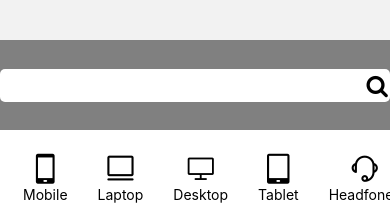
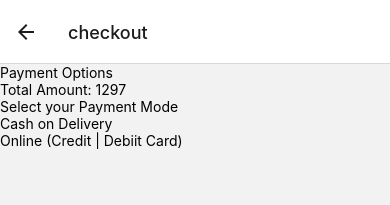
Before and after one commit to Irs444/ShopNex, a React Native app in the folder client/: screen /checkout in a window 390 px wide. Shown: the top 205 px of the page. Built offline with nearby package versions, Linux system fonts and the light colour scheme.

Commit message:
carete checkout page

```diff
--- a/client/App.jsx
+++ b/client/App.jsx
@@ -5,6 +5,7 @@ import { StyleSheet, Text, View } from 'react-native';
 import Home from './screens/Home';
 import ProductDetail from './screens/ProductDetail';
 import Cart from './screens/Cart';
+import Checkout from './screens/Checkout';
 
 
 const Stack = createNativeStackNavigator();
@@ -19,6 +20,7 @@ export default function App() {
       }}/>
       <Stack.Screen name='productdetail' component={ProductDetail}/>
       <Stack.Screen name='cart' component={Cart}/>
+      <Stack.Screen name='checkout' component={Checkout}/>
     </Stack.Navigator>
     </NavigationContainer>
   );
--- a/client/screens/Cart.jsx
+++ b/client/screens/Cart.jsx
@@ -34,7 +34,7 @@ const Cart = ({navigation}) => {
                             <View style={styles.grandTotal}>
                                 <PriceTable title={"GrandTotal"} price={` ₹ 77880`} />
                             </View>
-                            <TouchableOpacity style={styles.checkout}  onPress={() => alert("checkout page")}>
+                            <TouchableOpacity style={styles.checkout}  onPress={() => navigation.navigate("checkout")}>
                                 <Text style={styles.text}>CHECKOUT</Text>
                             </TouchableOpacity>
                         </View>
--- /dev/null
+++ b/client/screens/Checkout.jsx
@@ -0,0 +1,24 @@
+import { StyleSheet, Text, TouchableOpacity, View } from 'react-native'
+import React from 'react'
+
+const Checkout = () => {
+  return (
+    <View>
+      <Text>Payment Options</Text>
+      <Text>Total Amount: 1297</Text>
+      <View>
+        <Text>Select your Payment Mode</Text>
+        <TouchableOpacity>
+            <Text>Cash on Delivery</Text>
+        </TouchableOpacity>
+        <TouchableOpacity>
+            <Text>Online (Credit | Debiit Card)</Text>
+        </TouchableOpacity>
+      </View>
+    </View>
+  )
+}
+
+export default Checkout
+
+const styles = StyleSheet.create({})
```
